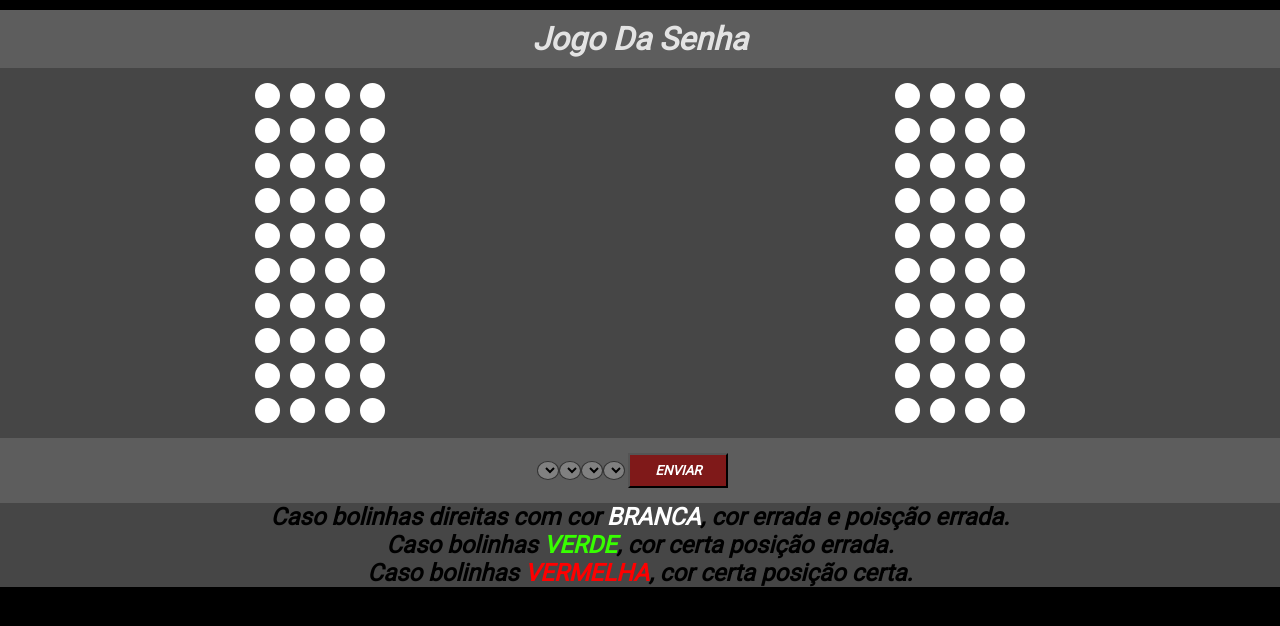
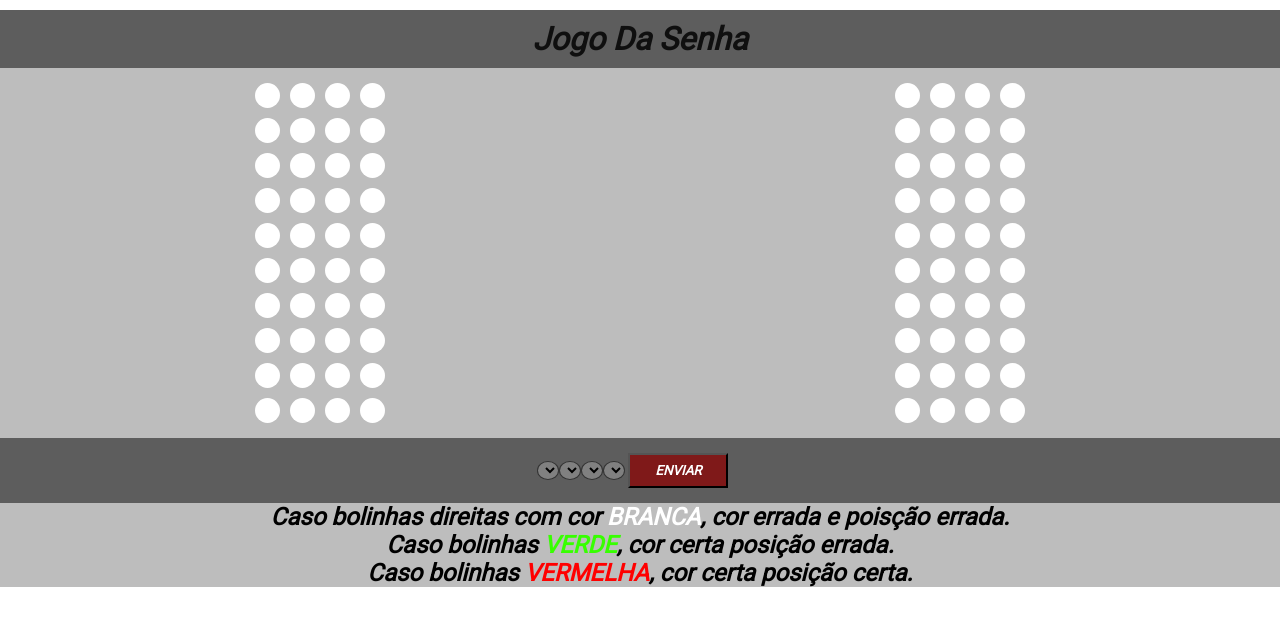
Before and after one commit to 1LUCASPEDROSO/aulas-web-responsivo, a PHP site: page / in a window 1280 px wide. Shown: the top 626 px of the page. Run offline with PHP 8.4, Linux system fonts and the light colour scheme; lists and menus that the app fills with data are empty.

Commit message:
versão 2.0

```diff
--- a/_1_Jogo da Senha/Css/main.css
+++ b/_1_Jogo da Senha/Css/main.css
@@ -9,17 +9,17 @@
 
 body
 {
-    background-color:rgb(0, 0, 0);
+    background-color:rgb(255, 255, 255);
 }
 .game
 {
     text-align: center;
-    background-color: rgb(70, 70, 70);
+    background-color: rgb(189, 189, 189);
     margin: 10px auto;
 }
 .h1
 {
-    color: rgba(255, 255, 255, 0.83);
+    color: rgba(0, 0, 0, 0.83);
 }
 header,footer
 {
--- a/_1_Jogo da Senha/Js/main.js
+++ b/_1_Jogo da Senha/Js/main.js
@@ -123,7 +123,7 @@ function chckWin(arrayCorrecao) {
         alert('você acertou a senha!');
         window.location.reload();
     } else if(tentativasEnviadas > tentativas) {
-        alert('voçê não conseguiu adivinhar a senha em 10 tentativas!');
+        alert('você não conseguiu adivinhar a senha em 10 tentativas!');
         window.location.reload();
     }
 }
```
